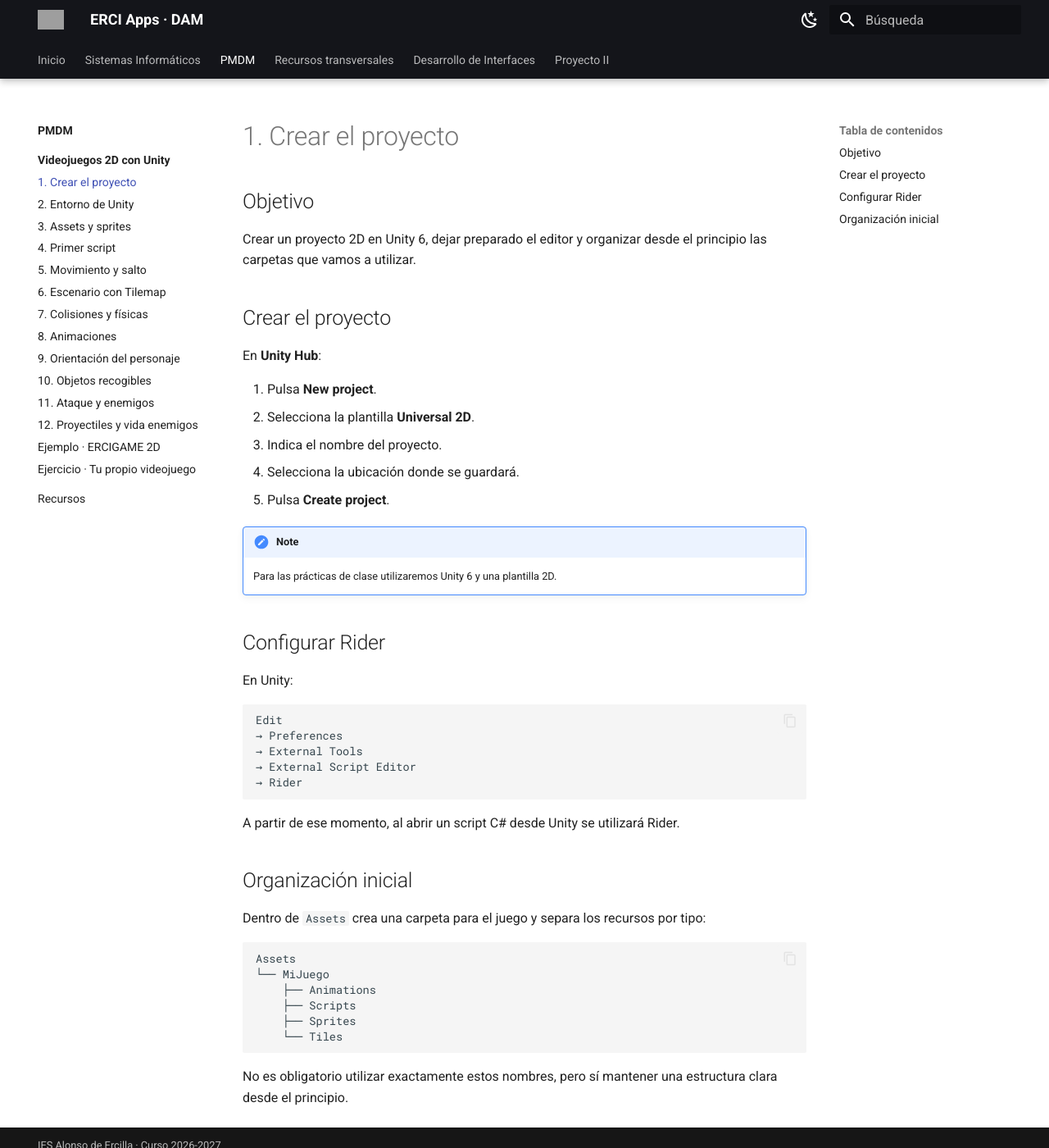
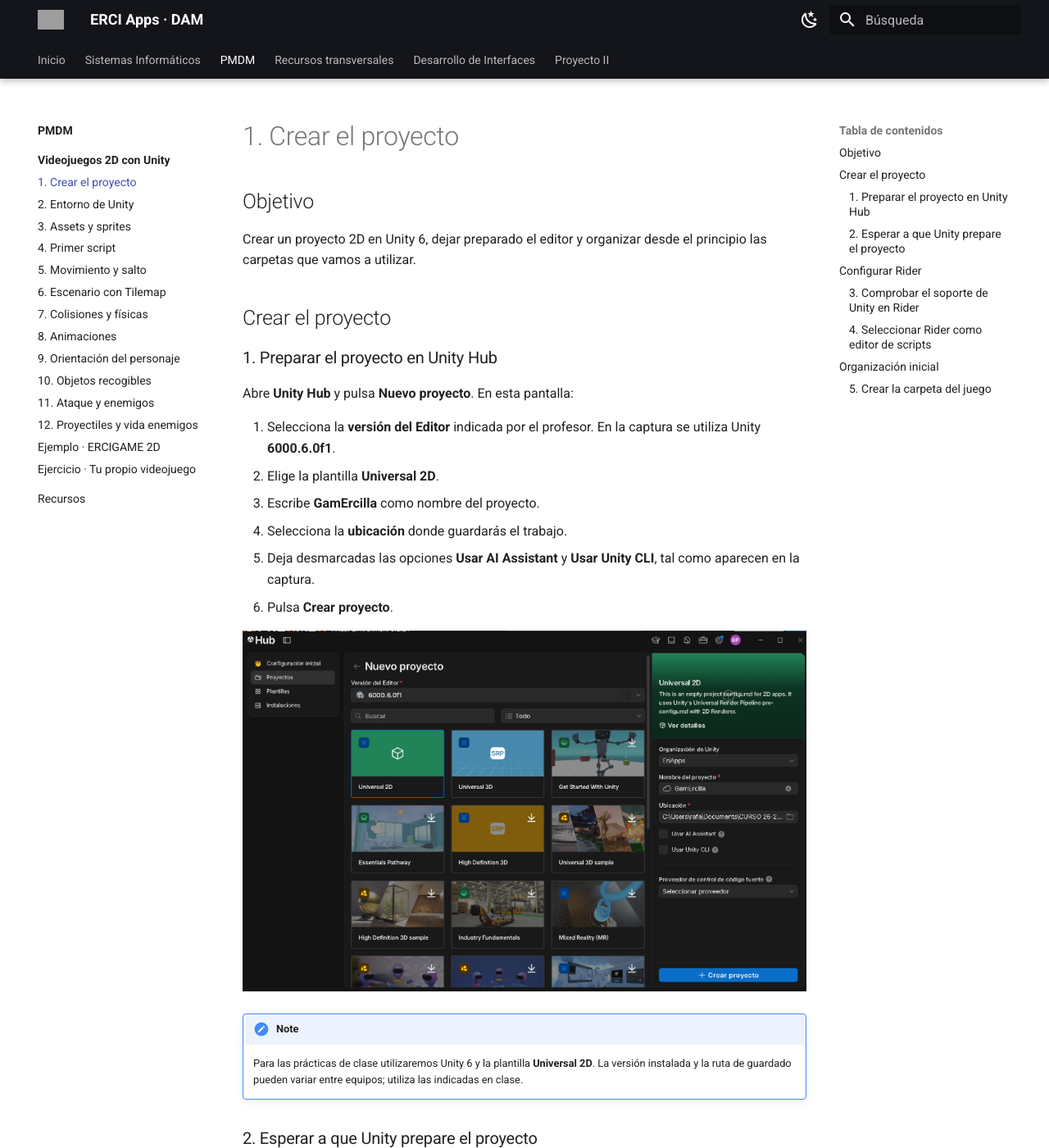
Before and after one commit to erciapps/web-home, an MkDocs documentation site: the page built from docs/pmdm/videojuegos/01-primer-proyecto.md, in a window 1280 px wide and 1400 px high. Shown: the whole window at 82% size. Built offline with MkDocs 1.6.1 and Material for MkDocs 9.7.7, drawn with Linux system fonts in a browser that asks for light colours; some of the changed text lies outside the part shown; grey boxes are pictures that could not be loaded.

Commit message:
docs: explicar el primer proyecto Unity con capturas paso a paso

````diff
--- a/docs/pmdm/videojuegos/01-primer-proyecto.md
+++ b/docs/pmdm/videojuegos/01-primer-proyecto.md
@@ -6,20 +6,41 @@
 
 ## Crear el proyecto
 
-En **Unity Hub**:
+### 1. Preparar el proyecto en Unity Hub
 
-1. Pulsa **New project**.
-2. Selecciona la plantilla **Universal 2D**.
-3. Indica el nombre del proyecto.
-4. Selecciona la ubicación donde se guardará.
-5. Pulsa **Create project**.
+Abre **Unity Hub** y pulsa **Nuevo proyecto**. En esta pantalla:
+
+1. Selecciona la **versión del Editor** indicada por el profesor. En la captura se utiliza Unity **6000.6.0f1**.
+2. Elige la plantilla **Universal 2D**.
+3. Escribe **GamErcilla** como nombre del proyecto.
+4. Selecciona la **ubicación** donde guardarás el trabajo.
+5. Deja desmarcadas las opciones **Usar AI Assistant** y **Usar Unity CLI**, tal como aparecen en la captura.
+6. Pulsa **Crear proyecto**.
+
+![Unity Hub: nuevo proyecto GamErcilla con la plantilla Universal 2D](../../assets/images/pmdm/unity/01-unity-hub-nuevo-proyecto.png)
 
 !!! note
-    Para las prácticas de clase utilizaremos Unity 6 y una plantilla 2D.
+    Para las prácticas de clase utilizaremos Unity 6 y la plantilla **Universal 2D**. La versión instalada y la ruta de guardado pueden variar entre equipos; utiliza las indicadas en clase.
+
+### 2. Esperar a que Unity prepare el proyecto
+
+Unity abrirá el proyecto y preparará sus paquetes. Espera a que termine la pantalla de carga y aparezca el editor antes de continuar.
+
+![Pantalla de carga de GamErcilla mientras Unity instala los paquetes del proyecto](../../assets/images/pmdm/unity/02-unity-cargando-proyecto.png)
 
 ## Configurar Rider
 
-En Unity:
+### 3. Comprobar el soporte de Unity en Rider
+
+Abre **Rider** y entra en **Settings → Plugins → Installed**. Busca `unity` y comprueba que **Unity Support** está activado.
+
+En la captura, la casilla marcada y el botón **Disable** indican que el complemento ya está habilitado. Guarda los ajustes con **Save** si has realizado algún cambio.
+
+![Rider: complemento Unity Support instalado y activado](../../assets/images/pmdm/unity/03-rider-unity-support.png)
+
+### 4. Seleccionar Rider como editor de scripts
+
+Vuelve a **Unity** y abre:
 
 ```text
 Edit
@@ -31,13 +52,23 @@
 
 A partir de ese momento, al abrir un script C# desde Unity se utilizará Rider.
 
+Selecciona tu versión instalada de Rider en **External Script Editor**, como se muestra en la captura.
+
+![Unity: preferencias External Tools con Rider seleccionado como External Script Editor](../../assets/images/pmdm/unity/04-unity-editor-rider.png)
+
 ## Organización inicial
 
-Dentro de `Assets` crea una carpeta para el juego y separa los recursos por tipo:
+### 5. Crear la carpeta del juego
+
+En el panel **Project**, selecciona **Assets**. Haz clic con el botón derecho en su contenido y elige **Create → Folder**. Escribe **Gamercilla** y pulsa **Intro** para confirmar el nombre.
+
+![Panel Project de Unity: creación de la carpeta Gamercilla dentro de Assets](../../assets/images/pmdm/unity/05-unity-carpeta-juego.png)
+
+Dentro de `Gamercilla`, crea las carpetas que utilizaremos para separar los recursos por tipo:
 
 ```text
 Assets
-└── MiJuego
+└── Gamercilla
     ├── Animations
     ├── Scripts
     ├── Sprites
````
Also changed, not shown: docs/assets/images/pmdm/unity/01-unity-hub-nuevo-proyecto.png (added), docs/assets/images/pmdm/unity/02-unity-cargando-proyecto.png (added), docs/assets/images/pmdm/unity/03-rider-unity-support.png (added), docs/assets/images/pmdm/unity/04-unity-editor-rider.png (added), docs/assets/images/pmdm/unity/05-unity-carpeta-juego.png (added).
